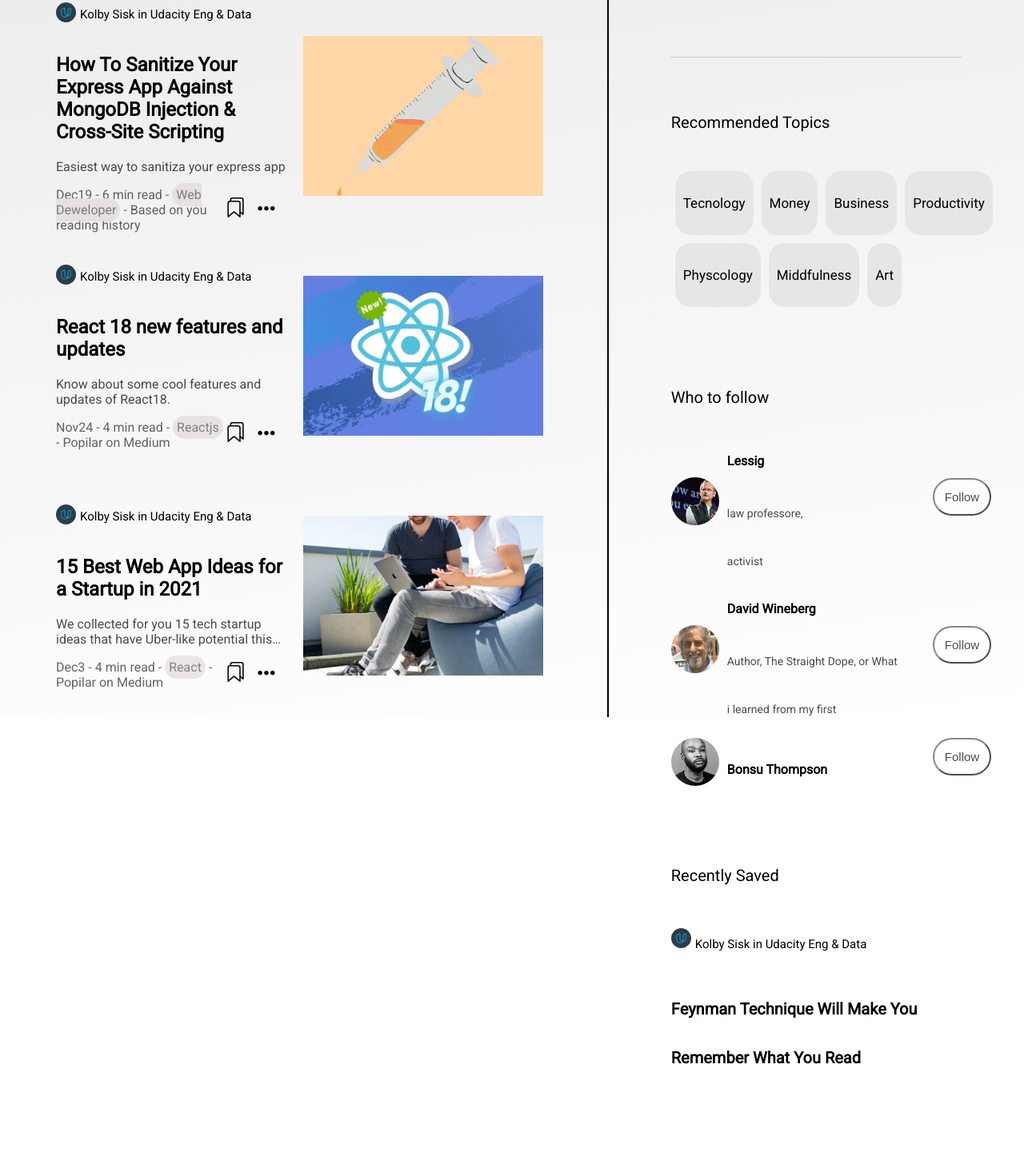
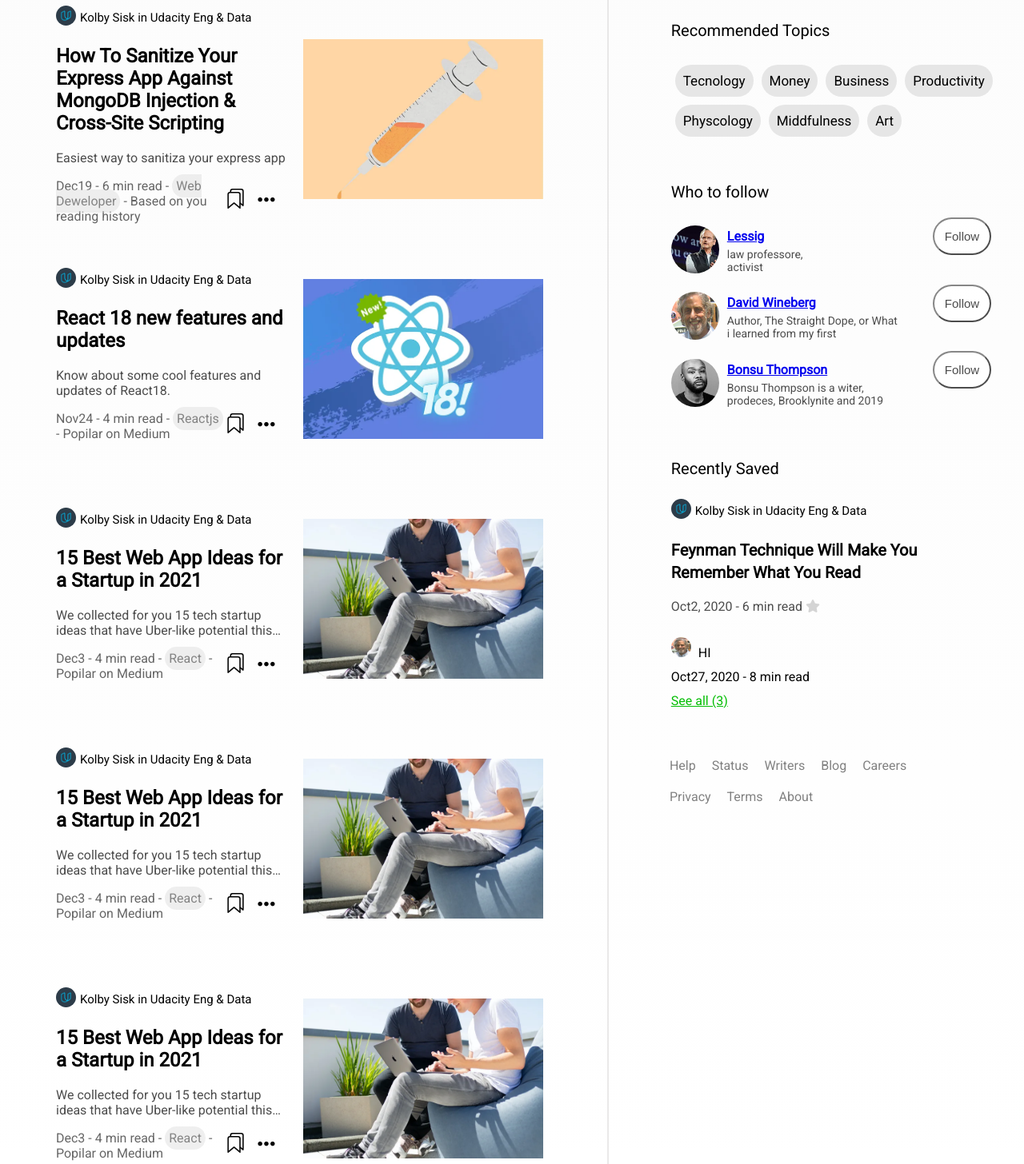
Before and after one commit to paolorafa/esame-medium, a plain HTML site: page index.html in a window 1280 px wide. Shown: the part 449-1905 px from the top of the page at 80% size. Before the commit the page ends 1822 px from the top, so only its background shows below. Drawn offline with nearby package versions, Linux system fonts and the light colour scheme.

Commit message:
commit finale per consegna progetto

```diff
--- a/index.html
+++ b/index.html
@@ -20,14 +20,14 @@
     <header>
 
         <div class="barra-principale">
-            <img src="assets/logo-medium.png" alt="logo" class="img-logo">
+            <a href="#"><img src="assets/logo-medium.png" alt="logo" class="img-logo"></a>
             <div class="contenitore-icone">
                 <nav class="icone">
                     <i class="fa-solid fa-magnifying-glass" style="color: #000000;"></i>
                     <i><ion-icon name="bookmarks-outline"></ion-icon></i>
                     <i class="fa-regular fa-bell" style="color: #000000;"></i>
                 </nav>
-                <div>Resume membership</div>
+                <div><a href="#">Resume membership</a></div>
                 <div>T</div>
             </div>
         </div>
@@ -35,7 +35,7 @@
     <!-- blocco principale -->
 
     <div id="main">
-
+        <!-- blocco sinistra -->
         <div id="blocco-1">
 
             <nav class="link-nav">
@@ -67,15 +67,15 @@
                     </div>
                 </div>
                 <div class="img-blocco1">
-                    <img src="assets/react.webp" alt="">
+                    <a href="#"><img src="assets/react.webp" alt=""></a>
                 </div>
             </div>
 
             <div class="contenitore-pagine">
                 <div class="testata-pagine">
                     <div class="intestazione">
-                        <p><img src="assets/react-miniatura.png" alt="" class="icona-img"></p>
-                        <p>Kolby Sisk in Udacity Eng & Data</p>
+                        <span><img src="assets/react-miniatura.png" alt="" class="icona-img"></span>
+                        <span>Kolby Sisk in Udacity Eng & Data</span>
                     </div>
                     <div class="testo-principale">
                         <h2> <a href="#">How To Sanitize Your Express App Against MongoDB Injection & Cross-Site
@@ -93,15 +93,15 @@
                     </div>
                 </div>
                 <div class="img-blocco1">
-                    <img src="assets/siringa.webp" alt="">
+                    <a href="#"><img src="assets/siringa.webp" alt=""></a>
                 </div>
             </div>
 
             <div class="contenitore-pagine">
                 <div class="testata-pagine">
                     <div class="intestazione">
-                        <p><img src="assets/react-miniatura.png" alt="" class="icona-img"></p>
-                        <p>Kolby Sisk in Udacity Eng & Data</p>
+                        <span><img src="assets/react-miniatura.png" alt="" class="icona-img"></span>
+                        <span>Kolby Sisk in Udacity Eng & Data</span>
                     </div>
                     <div class="testo-principale">
                         <h2><a href="#">React 18 new features and updates</a></h2>
@@ -118,15 +118,15 @@
                     </div>
                 </div>
                 <div class="img-blocco1">
-                    <img src="assets/react 18.webp" alt="">
+                    <a href="#"><img src="assets/react 18.webp" alt=""></a>
                 </div>
             </div>
 
             <div class="contenitore-pagine">
                 <div class="testata-pagine">
                     <div class="intestazione">
-                        <p><img src="assets/react-miniatura.png" alt="" class="icona-img"></p>
-                        <p>Kolby Sisk in Udacity Eng & Data</p>
+                        <span><img src="assets/react-miniatura.png" alt="" class="icona-img"></span>
+                        <span>Kolby Sisk in Udacity Eng & Data</span>
                     </div>
                     <div class="testo-principale">
                         <h2><a href="#">15 Best Web App Ideas for a Startup in 2021</a></h2>
@@ -144,22 +144,73 @@
                     </div>
                 </div>
                 <div class="img-blocco1">
-                    <img src="assets/15 app.webp" alt="">
+                    <a href="#"><img src="assets/15 app.webp" alt=""></a>
                 </div>
             </div>
 
+            <div class="contenitore-pagine">
+                <div class="testata-pagine">
+                    <div class="intestazione">
+                        <span><img src="assets/react-miniatura.png" alt="" class="icona-img"></span>
+                        <span>Kolby Sisk in Udacity Eng & Data</span>
+                    </div>
+                    <div class="testo-principale">
+                        <h2><a href="#">15 Best Web App Ideas for a Startup in 2021</a></h2>
+                        <a href="#">We collected for you 15 tech startup ideas that have Uber-like potential this
+                            year.</a>
+                    </div>
+                    <div class="sotto-paragrafo">
+                        <div class="s-p">
+                            <p>Dec3 - 4 min read - <span>React</span> - Popilar on Medium</p>
+                        </div>
+                        <div class="s-i">
+                            <span><ion-icon name="bookmarks-outline"></ion-icon></span>
+                            <span><i class="fa-solid fa-ellipsis" style="color: #000000;"></i></span>
+                        </div>
+                    </div>
+                </div>
+                <div class="img-blocco1">
+                    <a href="#"><img src="assets/15 app.webp" alt=""></a>
+                </div>
+            </div>
+            <div class="contenitore-pagine">
+                <div class="testata-pagine">
+                    <div class="intestazione">
+                        <span><img src="assets/react-miniatura.png" alt="" class="icona-img"></span>
+                        <span>Kolby Sisk in Udacity Eng & Data</span>
+                    </div>
+                    <div class="testo-principale">
+                        <h2><a href="#">15 Best Web App Ideas for a Startup in 2021</a></h2>
+                        <a href="#">We collected for you 15 tech startup ideas that have Uber-like potential this
+                            year.</a>
+                    </div>
+                    <div class="sotto-paragrafo">
+                        <div class="s-p">
+                            <p>Dec3 - 4 min read - <span>React</span> - Popilar on Medium</p>
+                        </div>
+                        <div class="s-i">
+                            <span><ion-icon name="bookmarks-outline"></ion-icon></span>
+                            <span><i class="fa-solid fa-ellipsis" style="color: #000000;"></i></span>
+                        </div>
+                    </div>
+                </div>
+                <div class="img-blocco1">
+                    <a href="#"><img src="assets/15 app.webp" alt=""></a>
+                </div>
+            </div>
+        </div>
 
-
-        </div>
+        <!-- blocco destra -->
 
         <div id="blocco-2">
 
-            <div class="fisso">
+            <!-- blocco stiky-->
+            <div id="fisso">
                 <div class="contenitore-connettivita">
                     <nav class="loghi-destra">
-                        <i><img src="assets/medium-icon.svg" alt="" class="img-ld"></i>
-                        <i class="fa-regular fa-plus" style="color: #000000;"></i>
-                        <i class="fa-brands fa-twitter" style="color: rgb(29, 155, 240);"></i>
+                        <a href="#"><i><img src="assets/medium-icon.svg" alt="" class="img-ld"></i></a>
+                        <a href="#"><i class="fa-regular fa-plus" style="color: #000000;"></i></a>
+                        <a href="#"><i class="fa-brands fa-twitter" style="color: rgb(29, 155, 240);"></i></a>
                     </nav>
                     <div class="contenitore-paragrafi">
                         <div class="c-p">
@@ -174,20 +225,24 @@
 
                 <hr class="hr-b2">
 
+                <!-- blocco link consiagliati-->
+
                 <div class="link-contenitore">
 
                     <p>Recommended Topics</p>
 
                     <div class="link-consigliati">
-                        <span>Tecnology</span>
-                        <span>Money</span>
-                        <span>Business</span>
-                        <span>Productivity</span>
-                        <span>Physcology</span>
-                        <span>Middfulness</span>
-                        <span>Art</span>
+                        <span><a href="#"> Tecnology</a></span>
+                        <span><a href="#"> Money</a></span>
+                        <span><a href="#"> Business</a></span>
+                        <span><a href="#"> Productivity</a></span>
+                        <span><a href="#"> Physcology</a></span>
+                        <span><a href="#"> Middfulness</a></span>
+                        <span><a href="#"> Art</a></span>
                     </div>
                 </div>
+
+            <!-- blocco follower-->
 
                 <div class="contenitore-follower">
                     <p>Who to follow</p>
@@ -196,7 +251,7 @@
                             <div class="nome-follow">
                                 <span><img src="assets/lessig.jpg" alt=""></span>
                                 <div class="professione">
-                                    <span>Lessig</span>
+                                    <span><a href="#">Lessig</span></a>
                                     <span>law professore, activist</span>
                                 </div>
                             </div>
@@ -211,7 +266,7 @@
                             <div class="nome-follow">
                                 <span><img src="assets/david wineberg.jpeg" alt=""></span>
                                 <div class="professione">
-                                    <span>David Wineberg</span>
+                                    <span><a href="#">David Wineberg</span></a>
                                     <span>Author, The Straight Dope, or What i learned from my first</span>
                                 </div>
                             </div>
@@ -226,8 +281,10 @@
                             <div class="nome-follow">
                                 <span><img src="assets/bonsu thompson.jpeg" alt=""></span>
                                 <div class="professione">
-                                    <span>Bonsu Thompson</span>
-                                    <span></span>
+                                    <span><a href="#">Bonsu Thompson</span></a>
+                                    <span>Bonsu Thompson is a witer,
+                                        prodeces, Brooklynite and 2019
+                                    </span>
                                 </div>
                             </div>
                         </div>
@@ -237,6 +294,8 @@
                     </div>
                 </div>
 
+                 <!-- blocco link recentemente salvati-->
+
                 <div class="contenitore-salvataggi">
                     <p>Recently Saved</p>
                     <div class="salvataggi">
@@ -244,14 +303,35 @@
                             <span><img src="assets/react-miniatura.png" alt="" class="icona-img"></span>
                             <span>Kolby Sisk in Udacity Eng & Data</span>
                         </div>
-                        <h2><a href="#"> Feynman Technique Will Make You Remember What You Read </a></h2>
-
+                        <div class="titolo-intestazione">
+                            <h2><a href="#"> Feynman Technique Will Make You Remember What You Read </a></h2>
+                            <span>Oct2, 2020 - 6 min read <i class="fa-solid fa-star"
+                                    style="color: #c2c2c2;"></i></span>
+                        </div>
+                        <div class="interazione">
+                            <span><img src="assets/david wineberg.jpeg" alt="" class="icona-img"> HI</span>
+                            <span>Oct27, 2020 - 8 min read </span>
+                            <span><a href="#"> See all (3)</a></span>
+                        </div>
                     </div>
                 </div>
+
+                <!-- blocco link aiuti-->
+                <div class="aiuti-sito">
+                    <ul>
+                        <a href="#"><li>Help</li></a>
+                        <a href="#"><li>Status</li></a>
+                        <a href="#"><li>Writers</li></a>
+                        <a href="#"><li>Blog</li></a>
+                        <a href="#"><li>Careers</li></a>
+                        <a href="#"><li>Privacy</li></a>
+                        <a href="#"><li>Terms</li></a>
+                        <a href="#"><li>About</li></a>
+                    </ul>
+                </div>
+
             </div>
         </div>
-
-
     </div>
 
 
--- a/style.css
+++ b/style.css
@@ -6,6 +6,8 @@
 }
 
 /*intestazione*/
+
+
 .barra-principale{
     display: flex;
     align-items: center;
@@ -18,6 +20,10 @@
     display: flex;
     height: 5vh;
     align-items: center;
+}
+.contenitore-icone a{
+    text-decoration: none;
+    color: black;
 }
 .icone{
     display: flex;
@@ -56,8 +62,8 @@
 /*corpo principale*/
 
 #main{
-    background: rgb(1,1,1);
-    background: linear-gradient(172deg, rgba(1,1,1,0.09427521008403361) 2%, rgba(255,255,255,0) 100%);
+    background: rgb(214,211,211);
+    background: linear-gradient(180deg, rgba(214,211,211,0.5116421568627452) 0%, rgba(193,193,193,0.055059523809523836) 3%, rgba(0,0,0,0) 100%);
     display: flex;
 }
 
@@ -74,6 +80,8 @@
 .link-nav a{
     text-decoration: none;
     margin-left: 15px;
+    color: black;
+    opacity: 0.7;
 }
 
 .b-1{
@@ -124,6 +132,7 @@
 }
 .icona-img{
     border-radius: 50%;
+    width: 25px;
     height: 25px;
     margin-right: 5px;
 }
@@ -146,7 +155,7 @@
 .s-p span{
     width: 10px;
     height: 10px;
-    background-color: rgb(218, 205, 205);
+    background-color:#c2c2c288;
     border-radius: 20px;
     padding: 5px;
     opacity: 0.8;
@@ -169,19 +178,15 @@
 /*corpo del blocco di destra della pagina*/
 #blocco-2{
     /*background-color: red;*/
-    width: auto;
-    height: auto;
-    border-left: 2px solid black;
+   border-left: 2px solid rgba(214, 211, 211, 0.5);
     box-sizing: inherit;
 }
-.fisso{
+
+#fisso{
     position: -webkit-sticky;
-  position: sticky;
-  top:0;
-  width: 100%;
-  height: 60px;
-  line-height: 60px;
-  background-color: yellow;
+    position: sticky;
+    height: 10px;
+    top: -85%;
 }
 
 .contenitore-connettivita{
@@ -216,7 +221,7 @@
   display: flex;
   flex-direction: column;
   align-items:center;
-  margin: 5px;
+  margin: 5%;
 }
 
 .c-p p:nth-child(1){
@@ -247,6 +252,10 @@
     justify-content:flex-start;
     margin-left: 15%;
 }
+.link-consigliati a{
+    text-decoration: none;
+    color: black;
+}
 
 .link-consigliati span{
     border: 2px solid blacks;
@@ -259,7 +268,7 @@
 }
 
 .contenitore-follower{
-    margin-top: 15%;
+    margin-top: 10%;
 }
 
 .contenitore-follower p{
@@ -350,3 +359,43 @@
     margin-bottom: 0;
     margin-top: 10%;
 }
+
+.titolo-intestazione span{
+    opacity: 0.7;
+}
+
+.interazione{
+    margin-top: 5%;
+    display: flex;
+    flex-direction: column;
+    justify-content: center;
+}
+
+.interazione span{
+    margin-top: 3%;
+}
+
+.interazione a{
+    color: rgb(5, 190, 5);
+}
+
+.aiuti-sito{
+    margin-left: 5%;
+    margin-top: 10%;
+    margin-right: 20%;
+}
+.aiuti-sito ul{
+    list-style: none;
+    display: flex;
+    flex-wrap: wrap;
+}
+.aiuti-sito a{
+    text-decoration: none;
+    color: black;
+    opacity: 0.7;
+}
+
+ul li{
+    padding: 10px;
+    opacity: 0.7;
+}
```
